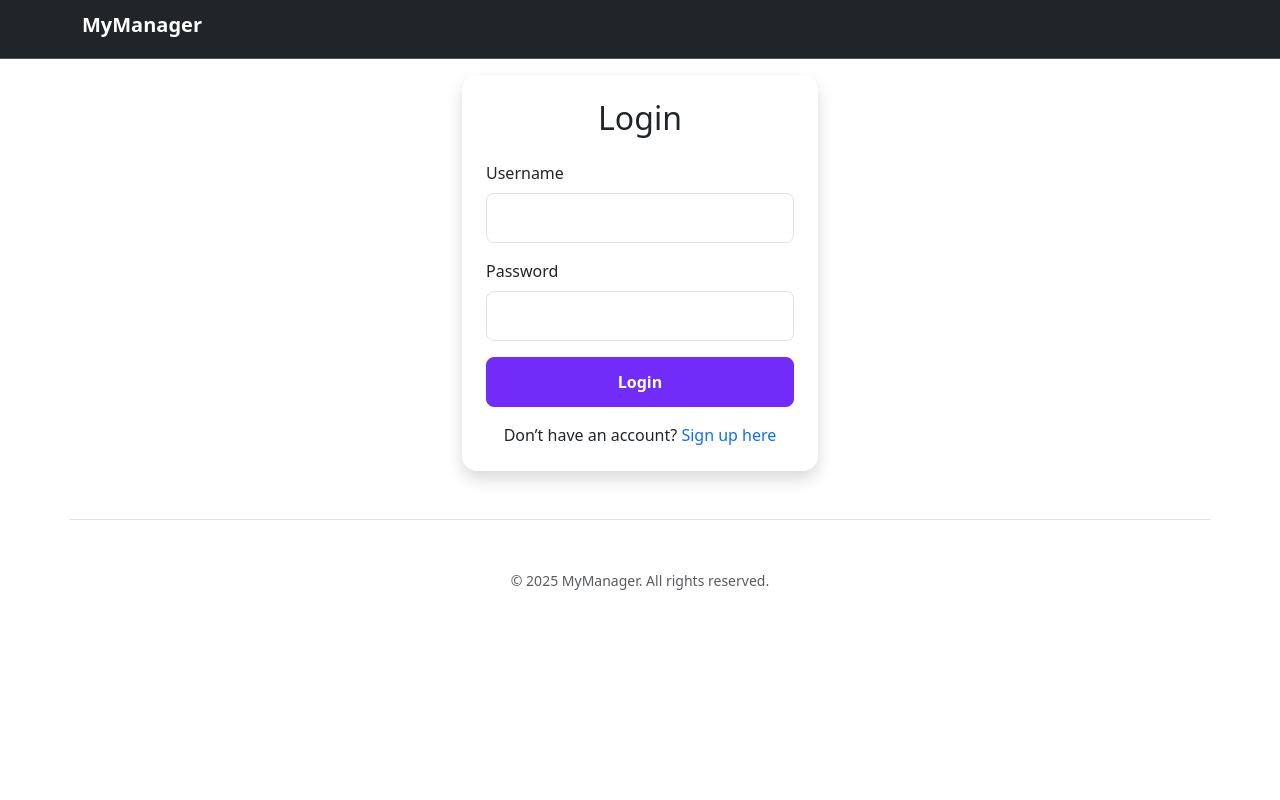
After one commit to Moh20-afk/Football-app, a PHP site: page / in a window 1280 px wide. The commit adds this page. Run offline with PHP 8.4, Linux system fonts and the light colour scheme.

Commit message:
Cleaned up code
moved to same directory

removed unnecessary webpages

```diff
--- /dev/null
+++ b/StartPage.html
@@ -0,0 +1,130 @@
+<!DOCTYPE html>
+<html lang="en" data-bs-theme="auto">
+<head>
+    <meta charset="utf-8">
+    <meta name="viewport" content="width=device-width, initial-scale=1">
+    <meta name="description" content="MyManager Authentication">
+    <meta name="author" content="MyManager">
+    <title>MyManager</title>
+
+    <!-- Bootstrap CSS -->
+    <link href="https://cdn.jsdelivr.net/npm/bootstrap@5.3.0/dist/css/bootstrap.min.css" rel="stylesheet">
+
+    <!-- Custom CSS -->
+    <link href="style.css" rel="stylesheet">
+
+    <!-- Bootstrap JS -->
+    <script src="https://cdn.jsdelivr.net/npm/bootstrap@5.3.0/dist/js/bootstrap.bundle.min.js"></script>
+
+    <style>
+        .hidden { display: none; }
+        .toggle-link { cursor: pointer; color: #0d6efd; }
+    </style>
+</head>
+
+<body>
+
+    <!-- Navigation -->
+    <nav class="navbar navbar-expand-md bg-dark sticky-top border-bottom" data-bs-theme="dark">
+        <div class="container">
+            <h1 class="navbar-brand">MyManager</h1>
+        </div>
+    </nav>
+
+    <!-- Alerts (handled by PHP GET variables) -->
+    <div class="container mt-3">
+        <?php if (!empty($_GET['error'])): ?>
+            <div class="alert alert-danger text-center">
+                <strong>Error:</strong> <?= htmlspecialchars($_GET['error']) ?>
+            </div>
+        <?php endif; ?>
+
+        <?php if (!empty($_GET['message'])): ?>
+            <div class="alert alert-success text-center">
+                <strong>Success:</strong> <?= htmlspecialchars($_GET['message']) ?>
+            </div>
+        <?php endif; ?>
+    </div>
+
+    <!-- Main Content -->
+    <main class="container mt-3 mb-5">
+        <div class="row justify-content-center">
+            <div class="col-md-6 col-lg-4">
+
+                <div class="card shadow">
+                    <div class="card-body p-4">
+
+                        <!-- Login Form -->
+                        <div id="login-form">
+                            <h2 class="text-center mb-4">Login</h2>
+
+                            <form action="/login" method="POST">
+                                <div class="mb-3">
+                                    <label class="form-label">Username</label>
+                                    <input type="text" class="form-control" name="username" required>
+                                </div>
+
+                                <div class="mb-3">
+                                    <label class="form-label">Password</label>
+                                    <input type="password" class="form-control" name="password" required>
+                                </div>
+
+                                <div class="d-grid">
+                                    <button type="submit" class="btn btn-primary">Login</button>
+                                </div>
+                            </form>
+
+                            <div class="text-center mt-3">
+                                Don’t have an account?
+                                <span class="toggle-link" onclick="showSignup()">Sign up here</span>
+                            </div>
+                        </div>
+
+                        <!-- Signup Form -->
+                        <div id="signup-form" class="hidden">
+                            <h2 class="text-center mb-4">Sign Up</h2>
+
+                            <form action="/StartPage" method="POST">
+                                <div class="mb-3">
+                                    <label class="form-label">Username</label>
+                                    <input type="text" class="form-control" name="username" required>
+                                </div>
+
+                                <div class="mb-3">
+                                    <label class="form-label">Password</label>
+                                    <input type="password" class="form-control" name="password" required>
+                                </div>
+
+                                <div class="d-grid">
+                                    <button type="submit" class="btn btn-primary">Create Account</button>
+                                </div>
+                            </form>
+
+                            <div class="text-center mt-3">
+                                Already have an account?
+                                <span class="toggle-link" onclick="showLogin()">Login here</span>
+                            </div>
+                        </div>
+
+                    </div>
+                </div>
+
+            </div>
+        </div>
+    </main>
+
+    <!-- Footer -->
+    <footer class="container py-5 mt-5">
+        <div class="row">
+            <div class="col-12 text-center">
+                <small class="text-body-secondary">&copy; 2025 MyManager. All rights reserved.</small>
+            </div>
+        </div>
+    </footer>
+
+    <!-- Bootstrap JS -->
+    <script src="https://cdn.jsdelivr.net/npm/bootstrap@5.3.0/dist/js/bootstrap.bundle.min.js"></script>
+    <script src="script.js"></script>
+
+</body>
+</html>
--- a/Back-End/index.php
+++ b/index.php
@@ -191,12 +191,12 @@ if ($path === 'signup') {
             </div>';
         }
 
-        include '../Front-End/Signup.html';
+        include 'Signup.html';
     }
 } elseif ($path === 'dashboard') {
     // Handle dashboard page
     header('Content-Type: text/html');
-    include '../Front-End/dashboard.html';
+    include 'dashboard.html';
 } elseif ($path === 'login') {
     if ($request_method === 'POST') {
         // Handle login POST request
@@ -255,7 +255,7 @@ if ($path === 'signup') {
             </div>';
         }
 
-        include '../Front-End/Login.html';
+        include 'StartPage.html';
     }
 } else {
     // Default route - redirect to login
--- a/Front-End/script.js
+++ b/script.js
@@ -16,3 +16,18 @@ function showUsername() {
     welcome.classList.remove("fade"); // reset for next time
   }, 7000);
 }
+
+function showSignup() {
+    document.getElementById('login-form').classList.add('hidden');
+    document.getElementById('signup-form').classList.remove('hidden');
+}
+
+ function showLogin() {
+    document.getElementById('signup-form').classList.add('hidden');
+    document.getElementById('login-form').classList.remove('hidden');
+}
+
+        // Auto-switch form depending on URL
+ if (window.location.pathname.includes('signup')) {
+    showSignup();
+}
--- a/Front-End/style.css
+++ b/style.css
@@ -90,13 +90,7 @@ body {
     height: -webkit-fill-available;
   }
 
-  main {
-    height: 100vh;
-    height: -webkit-fill-available;
-    max-height: 100vh;
-    overflow-x: auto;
-    overflow-y: hidden;
-  }
+
 
   .dropdown-toggle { outline: 0; }
 
```
Also changed, not shown: Front-End/Login.html (deleted, +0 -77 lines), Front-End/Signup.html (deleted, +0 -82 lines), dashboard.html (renamed from Front-End/dashboard.html, +9 -10 lines), config.php (renamed from Back-End/config.php).
